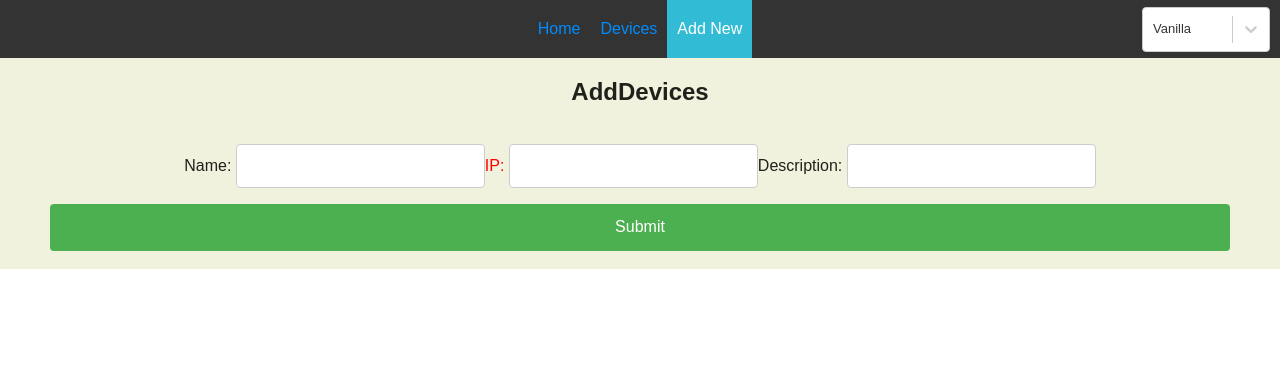
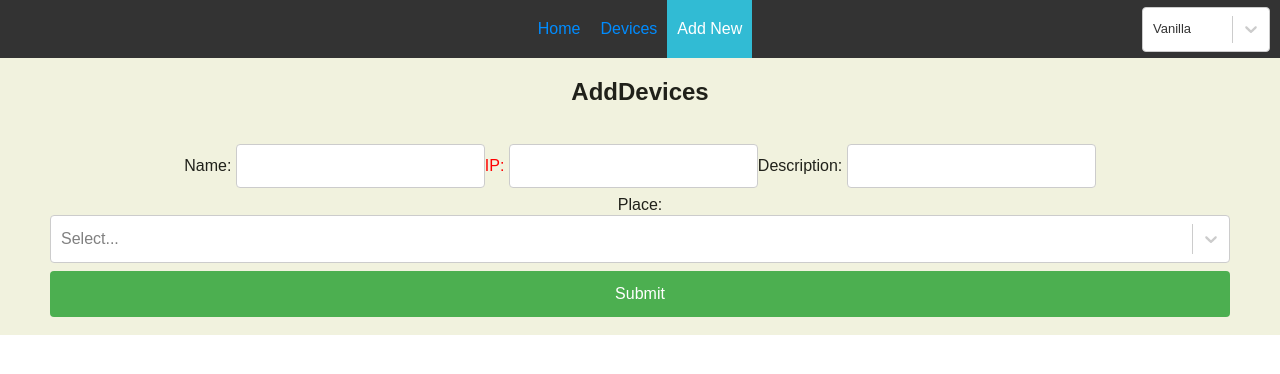
Before and after one commit to gdagalakis/RemoteControl, a React (Create React App) app: page /addNew/Devices in a window 1280 px wide. Shown: the top 374 px of the page. Built offline with nearby package versions, Linux system fonts and the light colour scheme.

Commit message:
adding place selection in devices form

```diff
--- a/src/components/DeviceForm/index.js
+++ b/src/components/DeviceForm/index.js
@@ -4,6 +4,8 @@ import { FormWrapper } from './style.js'
 import './style.js'
 import InteractWithHistory from 'lib/InteractWithHistoryHOC'
 import { DevicesContext } from 'lib/DevicesProvider'
+import PlaceSelector from 'components/PlaceSelector'
+import { PlacesContext } from 'lib/PlacesProvider'
 
 class DeviceForm extends Component {
     constructor(props) {
@@ -19,6 +21,20 @@ class DeviceForm extends Component {
 
         this.setState({ form: newForm })
         this.props.updateQuery(newForm)
+    }
+
+    handlePlaceChange = place => {
+        const newForm = {
+            ...this.state.form,
+            place,
+        }
+        this.setState({ form: newForm })
+        this.props.updateQuery({
+            name: this.state.form.name,
+            ip: this.state.form.ip,
+            description: this.state.form.description,
+            place: place.id,
+        })
     }
 
     handleSubmit = onSubmit => e => {
@@ -54,6 +70,16 @@ class DeviceForm extends Component {
                             value={form.description || ''}
                             onChange={this.handleChange('description')}
                         />
+                        <PlacesContext.Consumer>
+                            {({ places }) => (
+                                <PlaceSelector
+                                    desc="Place"
+                                    value={places}
+                                    placeId={this.props.query.place}
+                                    onChange={this.handlePlaceChange}
+                                />
+                            )}
+                        </PlacesContext.Consumer>
                         <input type="submit" value="Submit" />
                     </FormWrapper>
                 )}
--- /dev/null
+++ b/src/components/PlaceSelector/index.js
@@ -0,0 +1,37 @@
+import React, { Component } from 'react'
+import Select from 'react-select'
+import { findById } from '../../lib/utils'
+class PlaceSelector extends Component {
+    options = []
+    constructor(props) {
+        super(props)
+        const { value, placeId } = this.props
+        value.map(item => this.options.push({ value: item, label: item.name }))
+        this.state = {
+            selectedOption: this.options[value.findIndex(findById(placeId))],
+        }
+    }
+
+    handleChange = action => ev => {
+        this.setState({ selectedOption: ev })
+        action(ev.value)
+        // pass ev.value.id ?
+    }
+
+    render() {
+        const { desc, onChange } = this.props
+
+        return (
+            <div>
+                {desc}
+                {': '}
+                <Select
+                    options={this.options}
+                    value={this.state.selectedOption}
+                    onChange={this.handleChange(onChange)}
+                />
+            </div>
+        )
+    }
+}
+export default PlaceSelector
```
Also changed, not shown: src/components/PlaceSelector/style.js (added).
